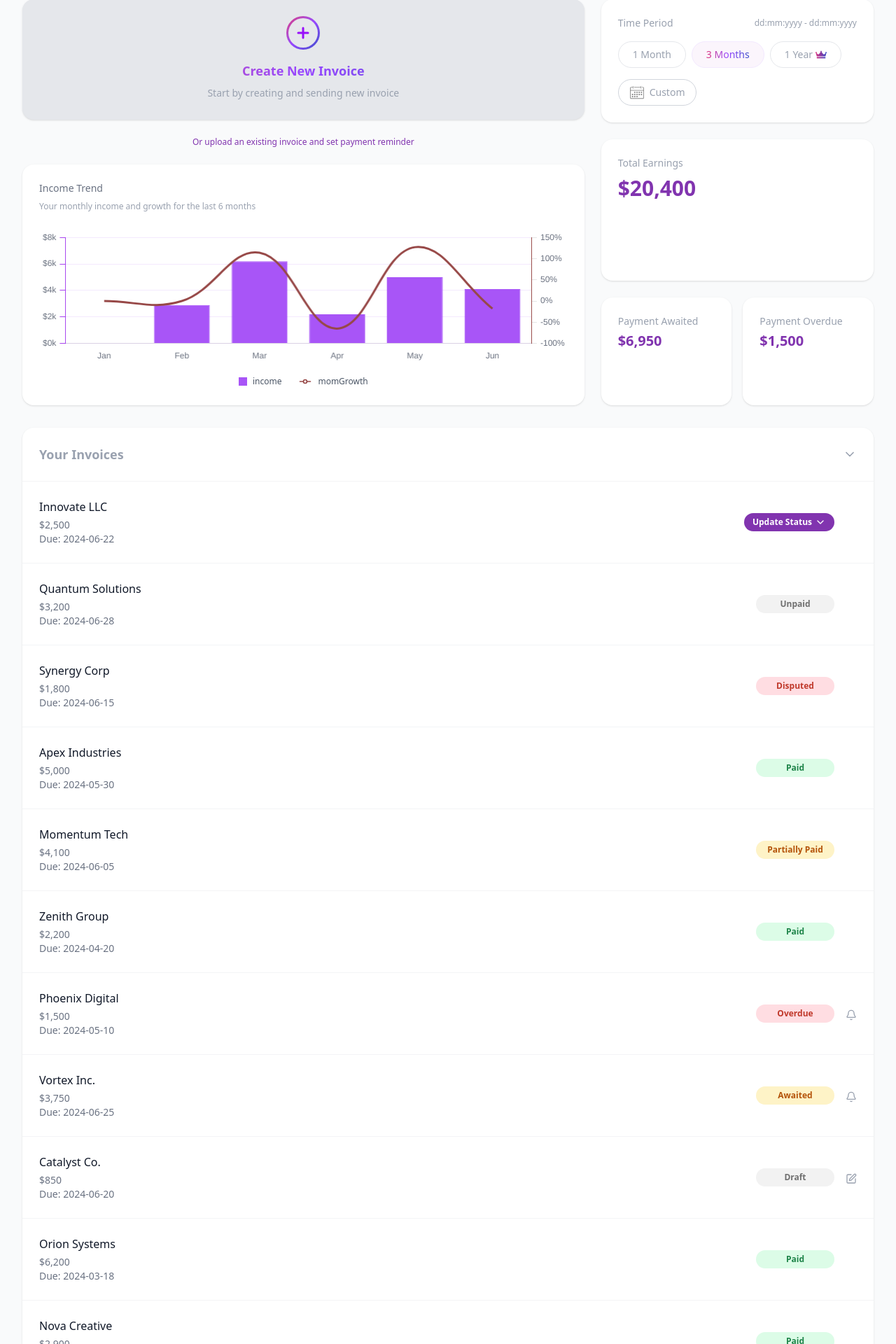
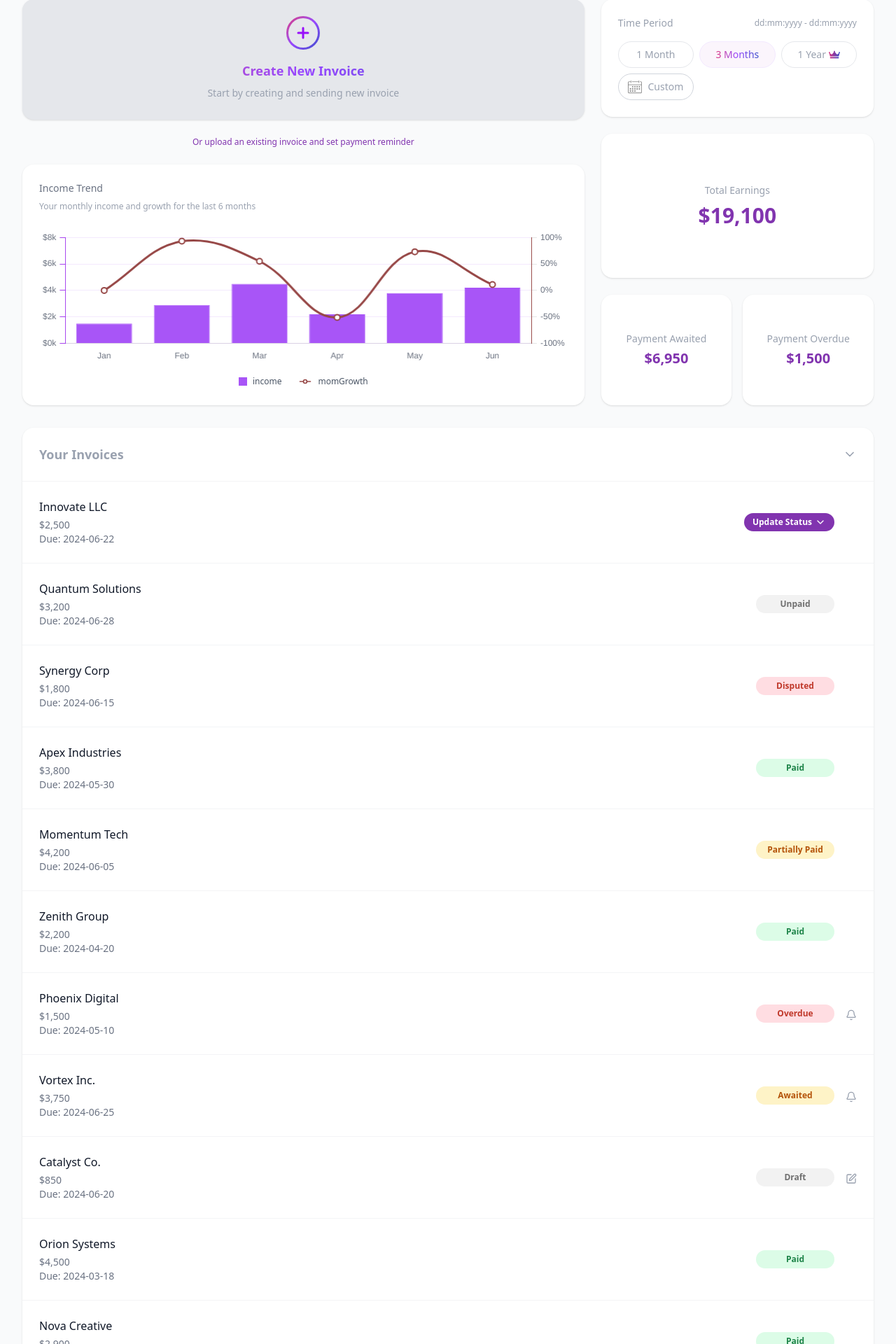
Before and after one commit to HarshithKDev/sparkonomy, a React (Vite) app: page / in a window 1280 px wide. Shown: the part 105-2025 px from the top of the page at 70% size. Built offline with nearby package versions, Linux system fonts and the light colour scheme.

Commit message:
update chart

```diff
--- a/src/components/FinancialSummary.jsx
+++ b/src/components/FinancialSummary.jsx
@@ -4,22 +4,19 @@ const FinancialSummary = () => (
   <div className="flex-grow flex flex-col gap-6">
 
     {/* Total Earnings Card */}
-    <div className="bg-white rounded-2xl p-6 shadow-sm flex-1 flex flex-col">
+    <div className="bg-white rounded-2xl p-6 shadow-sm flex-1 flex flex-col justify-center items-center">
       <h3 className="text-sm font-medium text-gray-400 mb-2">Total Earnings</h3>
-      {/* The `mt-auto` class has been removed from here */}
-      <p className="text-3xl font-semibold text-[#8134AF]">$20,400</p>
+      <p className="text-3xl font-semibold text-[#8134AF]">$19,100</p>
     </div>
 
     {/* Container for the Bottom Two Cards */}
     <div className="flex-1 grid grid-cols-2 gap-4">
-      <div className="bg-white rounded-2xl p-6 shadow-sm flex flex-col">
+      <div className="bg-white rounded-2xl p-6 shadow-sm flex flex-col justify-center items-center">
         <h4 className="text-sm font-medium text-gray-400 mb-1">Payment Awaited</h4>
-        {/* And from here... */}
         <p className="text-xl font-semibold text-[#8134AF]">$6,950</p>
       </div>
-      <div className="bg-white rounded-2xl p-6 shadow-sm flex flex-col">
+      <div className="bg-white rounded-2xl p-6 shadow-sm flex flex-col justify-center items-center">
         <h4 className="text-sm font-medium text-gray-400 mb-1">Payment Overdue</h4>
-        {/* ...and here. */}
         <p className="text-xl font-semibold text-[#8134AF]">$1,500</p>
       </div>
     </div>
--- a/src/components/Header.jsx
+++ b/src/components/Header.jsx
@@ -21,9 +21,9 @@ const Header = () => (
       <div className="mx-auto flex items-center justify-between px-4 sm:px-6 lg:px-8">
         <div className="flex items-center">
           <ChevronLeft className="w-5 h-5 text-gray-600 mr-2" />
-          <span className="text-gray-600 mr-6">Back</span>
-          <h1 className="text-2xl font-semibold text-gray-900">Dashboard</h1>
+          <span className="text-gray-600">Back</span>
         </div>
+        <h1 className="text-2xl font-semibold text-gray-900">Dashboard</h1>
         <div className="w-10 h-10 bg-white rounded-full flex items-center justify-center overflow-hidden">
           <img src={ReactLogo} alt="Profile" className="w-full h-full object-cover" />
         </div>
--- a/src/components/IncomeTrendChart.jsx
+++ b/src/components/IncomeTrendChart.jsx
@@ -31,12 +31,12 @@ ChartJS.register(
 const IncomeTrendChart = () => {
   // Calculated data based on your invoices
   const monthData = [
-    { month: 'Jan', income: 0, growth: 0 },
-    { month: 'Feb', income: 2.9, growth: 0 },
-    { month: 'Mar', income: 6.2, growth: 114 },
-    { month: 'Apr', income: 2.2, growth: -65 },
-    { month: 'May', income: 5.0, growth: 127 },
-    { month: 'Jun', income: 4.1, growth: -18 },
+    { month: 'Jan', income: 1.5, growth: 0 },
+    { month: 'Feb', income: 2.9, growth: 93 },
+    { month: 'Mar', income: 4.5, growth: 55 },
+    { month: 'Apr', income: 2.2, growth: -51 },
+    { month: 'May', income: 3.8, growth: 73 },
+    { month: 'Jun', income: 4.2, growth: 11 },
   ];
 
   const data = {
@@ -48,9 +48,10 @@ const IncomeTrendChart = () => {
         data: monthData.map(d => d.growth),
         borderColor: '#974847',
         backgroundColor: '#974847',
-        pointBackgroundColor: '#974847',
+        pointBackgroundColor: 'white',
         pointBorderColor: '#974847',
-        pointRadius: 0,
+        pointRadius: 4,
+        pointBorderWidth: 2,
         yAxisID: 'y2',
         tension: 0.4,
       },
@@ -70,8 +71,8 @@ const IncomeTrendChart = () => {
     responsive: true,
     maintainAspectRatio: false,
     animation: {
-      duration: 1000, // 1-second animation
-      easing: 'easeInOutQuart', // Smooth easing effect
+      duration: 1000,
+      easing: 'easeInOutQuart',
     },
     scales: {
       y1: {
@@ -91,8 +92,13 @@ const IncomeTrendChart = () => {
         grid: { drawOnChartArea: false },
         border: { color: '#974847' },
         min: -100,
-        max: 150,
-        ticks: { callback: value => `${value}%`, stepSize: 50, color: '#6B7280', padding: 5 },
+        max: 100,
+        ticks: {
+          stepSize: 50,
+          color: '#6B7280',
+          padding: 5,
+          callback: value => `${value}%`
+        },
       },
       x: {
         grid: { display: false },
--- a/src/components/InvoiceList.jsx
+++ b/src/components/InvoiceList.jsx
@@ -9,14 +9,15 @@ const InvoiceList = () => {
     { id: 1, client: 'Innovate LLC', amount: '$2,500', date: '2024-06-22', status: 'Update Status' },
     { id: 2, client: 'Quantum Solutions', amount: '$3,200', date: '2024-06-28', status: 'Unpaid' },
     { id: 3, client: 'Synergy Corp', amount: '$1,800', date: '2024-06-15', status: 'Disputed' },
-    { id: 4, client: 'Apex Industries', amount: '$5,000', date: '2024-05-30', status: 'Paid' },
-    { id: 5, client: 'Momentum Tech', amount: '$4,100', date: '2024-06-05', status: 'Partially Paid' },
+    { id: 4, client: 'Apex Industries', amount: '$3,800', date: '2024-05-30', status: 'Paid' },
+    { id: 5, client: 'Momentum Tech', amount: '$4,200', date: '2024-06-05', status: 'Partially Paid' },
     { id: 6, client: 'Zenith Group', amount: '$2,200', date: '2024-04-20', status: 'Paid' },
     { id: 7, client: 'Phoenix Digital', amount: '$1,500', date: '2024-05-10', status: 'Overdue' },
     { id: 8, client: 'Vortex Inc.', amount: '$3,750', date: '2024-06-25', status: 'Awaited' },
     { id: 9, client: 'Catalyst Co.', amount: '$850', date: '2024-06-20', status: 'Draft' },
-    { id: 10, client: 'Orion Systems', amount: '$6,200', date: '2024-03-18', status: 'Paid' },
+    { id: 10, client: 'Orion Systems', amount: '$4,500', date: '2024-03-18', status: 'Paid' },
     { id: 11, client: 'Nova Creative', amount: '$2,900', date: '2024-02-25', status: 'Paid' },
+    { id: 12, client: 'Pioneer Labs', amount: '$1,500', date: '2024-01-25', status: 'Paid'},
   ];
 
   const getStatusStyle = (status) => {
--- a/src/components/TimePeriodSelection.jsx
+++ b/src/components/TimePeriodSelection.jsx
@@ -9,7 +9,7 @@ const TimePeriodSelection = ({ selectedPeriod, setSelectedPeriod }) => (
       <h3 className="text-sm font-medium text-gray-400">Time Period</h3>
       <p className="text-xs text-gray-400">dd:mm:yyyy - dd:mm:yyyy</p>
     </div>
-    <div className="flex flex-wrap gap-2 mb-4">
+    <div className="grid grid-cols-3 gap-2">
       <button
         onClick={() => setSelectedPeriod('1Month')}
         className={`px-5 py-2 rounded-full text-sm border transition-colors ${selectedPeriod === '1Month' ? 'border-[#f3e9ff] bg-[#fbf5fc]' : 'bg-white text-gray-400 border-gray-200'}`}
@@ -24,18 +24,18 @@ const TimePeriodSelection = ({ selectedPeriod, setSelectedPeriod }) => (
       </button>
       <button
         onClick={() => setSelectedPeriod('1Year')}
-        className={`px-5 py-2 rounded-full text-sm flex items-center border transition-colors ${selectedPeriod === '1Year' ? 'border-[#f3e9ff] bg-[#fbf5fc]' : 'bg-white text-gray-400 border-gray-200'}`}
+        className={`px-5 py-2 rounded-full text-sm flex items-center justify-center border transition-colors ${selectedPeriod === '1Year' ? 'border-[#f3e9ff] bg-[#fbf5fc]' : 'bg-white text-gray-400 border-gray-200'}`}
       >
         <span className={selectedPeriod === '1Year' ? 'bg-gradient-to-r from-[#DD2A7B] via-[#9747FF] to-[#334CCA] bg-clip-text text-transparent' : 'text-gray-400'}>1 Year</span> <img src={CrownImage} alt="Crown" className="w-4 h-4 ml-1" />
       </button>
+      <button
+        onClick={() => setSelectedPeriod('Custom')}
+        className={`px-5 py-2 rounded-full text-sm flex items-center justify-center border transition-colors ${selectedPeriod === 'Custom' ? 'border-[#f3e9ff] bg-[#fbf5fc]' : 'bg-white text-gray-400 border-gray-300'}`}
+      >
+        <img src={selectedPeriod === 'Custom' ? GradientCalendarImage : GreyCalendarImage} alt="Calendar" className="w-5 h-5 p-0 mr-2" />
+        <span className={selectedPeriod === 'Custom' ? 'bg-gradient-to-r from-[#DD2A7B] via-[#9747FF] to-[#334CCA] bg-clip-text text-transparent' : 'text-gray-400'}>Custom</span>
+      </button>
     </div>
-    <button
-      onClick={() => setSelectedPeriod('Custom')}
-      className={`px-4 py-2 rounded-full text-sm flex items-center border transition-colors ${selectedPeriod === 'Custom' ? 'border-[#f3e9ff] bg-[#fbf5fc]' : 'bg-white text-gray-400 border-gray-300'}`}
-    >
-      <img src={selectedPeriod === 'Custom' ? GradientCalendarImage : GreyCalendarImage} alt="Calendar" className="w-5 h-5 p-0 mr-2" />
-      <span className={selectedPeriod === 'Custom' ? 'bg-gradient-to-r from-[#DD2A7B] via-[#9747FF] to-[#334CCA] bg-clip-text text-transparent' : 'text-gray-400'}>Custom</span>
-    </button>
   </div>
 );
 
```
